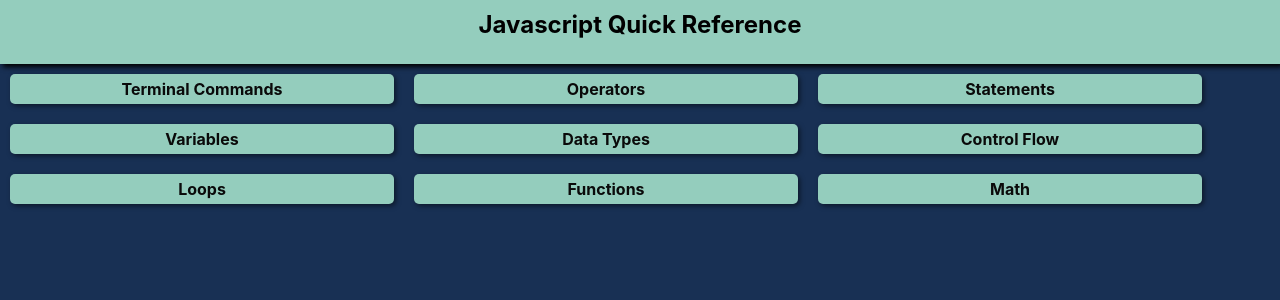
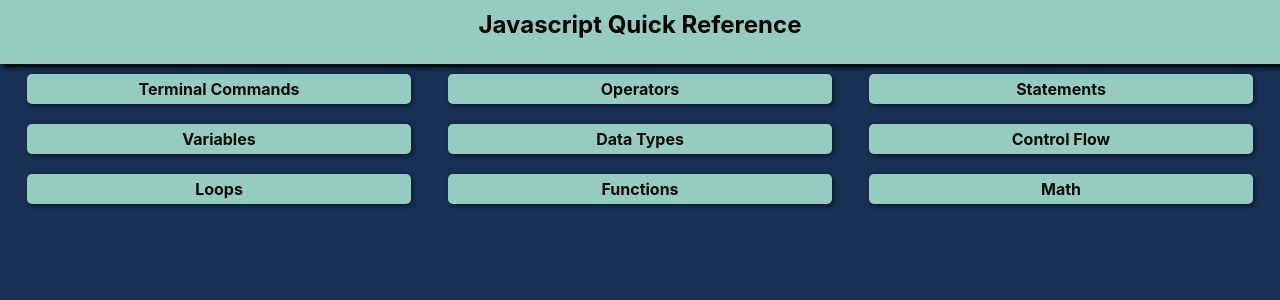
Before and after one commit to MixOfWar/cyber-security-glossary-reference, a React (Create React App) app: page / in a window 1280 px wide. Shown: the top 300 px of the page. Built offline with nearby package versions, Linux system fonts and the light colour scheme.

Commit message:
slight styling change

```diff
--- a/src/index.scss
+++ b/src/index.scss
@@ -29,5 +29,7 @@ code {
   .card-group {
     display: flex;
     flex-flow: row wrap;
+    justify-content: space-evenly;
+    margin: auto;
   }
 }
```
